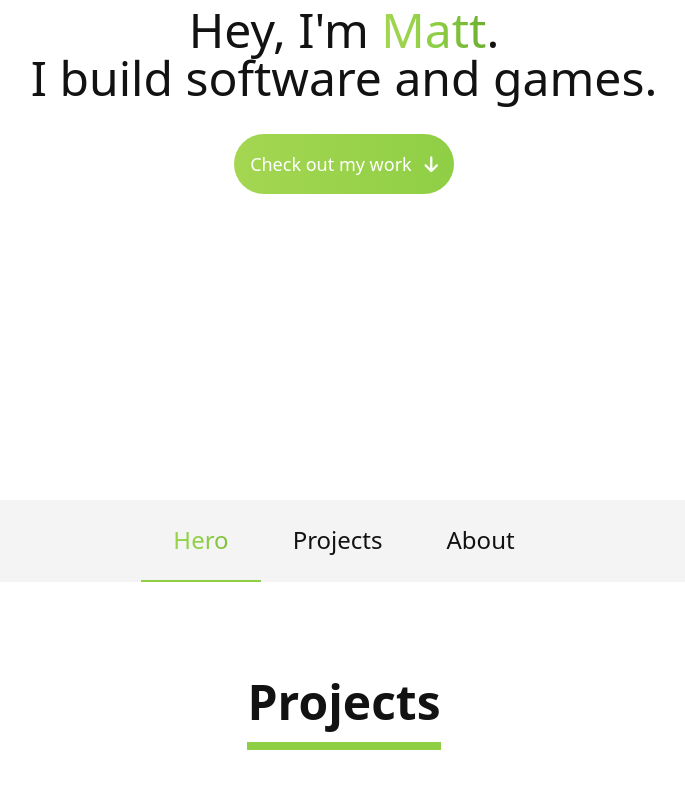
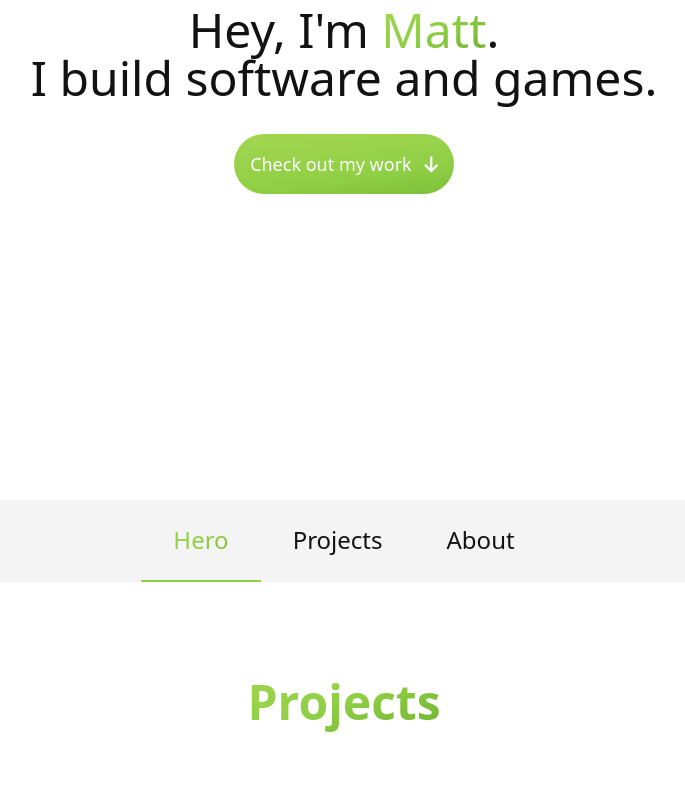
Before and after one commit to matthewjburton/portfolio, a React (Vite) app in the folder frontend/: page / in a window 1280 px wide. Shown: the part 300-1100 px from the top of the page, without its empty margins (296-981 px from the left). Built offline with nearby package versions, Linux system fonts and the light colour scheme.

Commit message:
applied gradient to headers and return to top button

```diff
--- a/frontend/src/Components/Footer.tsx
+++ b/frontend/src/Components/Footer.tsx
@@ -12,7 +12,7 @@ const Footer: React.FC = () => {
           duration="500"
           smooth
           spy={true}
-          className="text-primaryText-dark bg-accent dark:bg-accent-dark text-primaryText dark:text-primaryText-dark flex items-center justify-center p-4 text-xl"
+          className="gradient-accent text-primary-text dark:text-primary-text-dark flex items-center justify-center rounded-full p-4 text-xl"
         >
           <i className="fa-solid fa-angles-up" />
         </ScrollLink>
--- a/frontend/src/Components/Header.tsx
+++ b/frontend/src/Components/Header.tsx
@@ -6,7 +6,7 @@ interface HeaderProps {
 
 const Header: React.FC<HeaderProps> = ({ text }) => {
   return (
-    <div className="border-accent dark:border-accent-dark self-center border-b-8 py-4 text-5xl font-bold">
+    <div className="text-gradient-accent self-center border-b-8 py-4 text-5xl font-bold">
       {text}
     </div>
   )
--- a/frontend/src/index.css
+++ b/frontend/src/index.css
@@ -4,10 +4,10 @@
 
 @layer utilities {
   .gradient-accent {
-    @apply from-accent-light-start via-accent-light-mid to-accent-light-end dark:from-accent-dark-start dark:via-accent-dark-mid dark:to-accent-dark-end bg-gradient-to-r;
+    @apply from-accent-light-start via-accent-light-mid to-accent-light-end dark:from-accent-dark-start dark:via-accent-dark-mid dark:to-accent-dark-end bg-gradient-to-br;
   }
 
   .text-gradient-accent {
-    @apply from-accent-light-start via-accent-light-mid to-accent-light-end dark:from-accent-dark-start dark:via-accent-dark-mid dark:to-accent-dark-end bg-gradient-to-r bg-clip-text text-transparent;
+    @apply from-accent-light-start via-accent-light-mid to-accent-light-end dark:from-accent-dark-start dark:via-accent-dark-mid dark:to-accent-dark-end bg-gradient-to-br bg-clip-text text-transparent;
   }
 }
```
